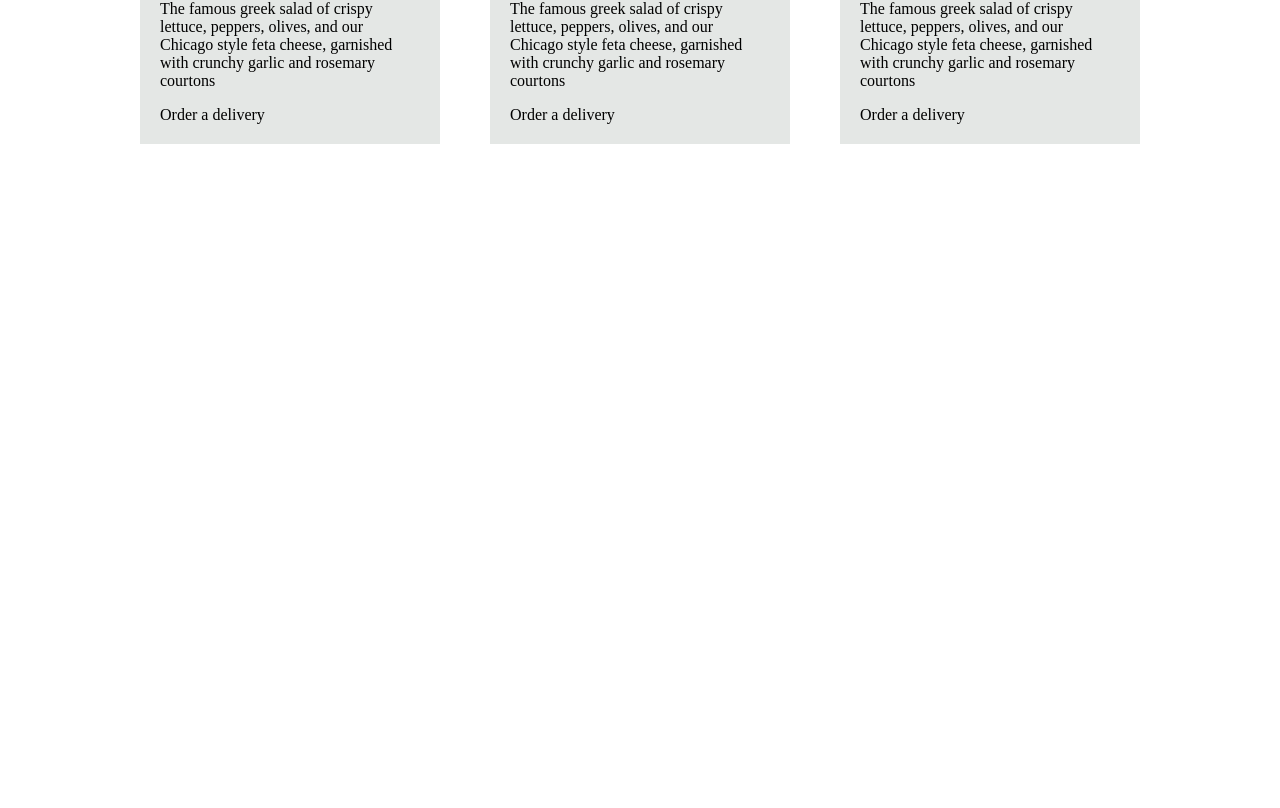
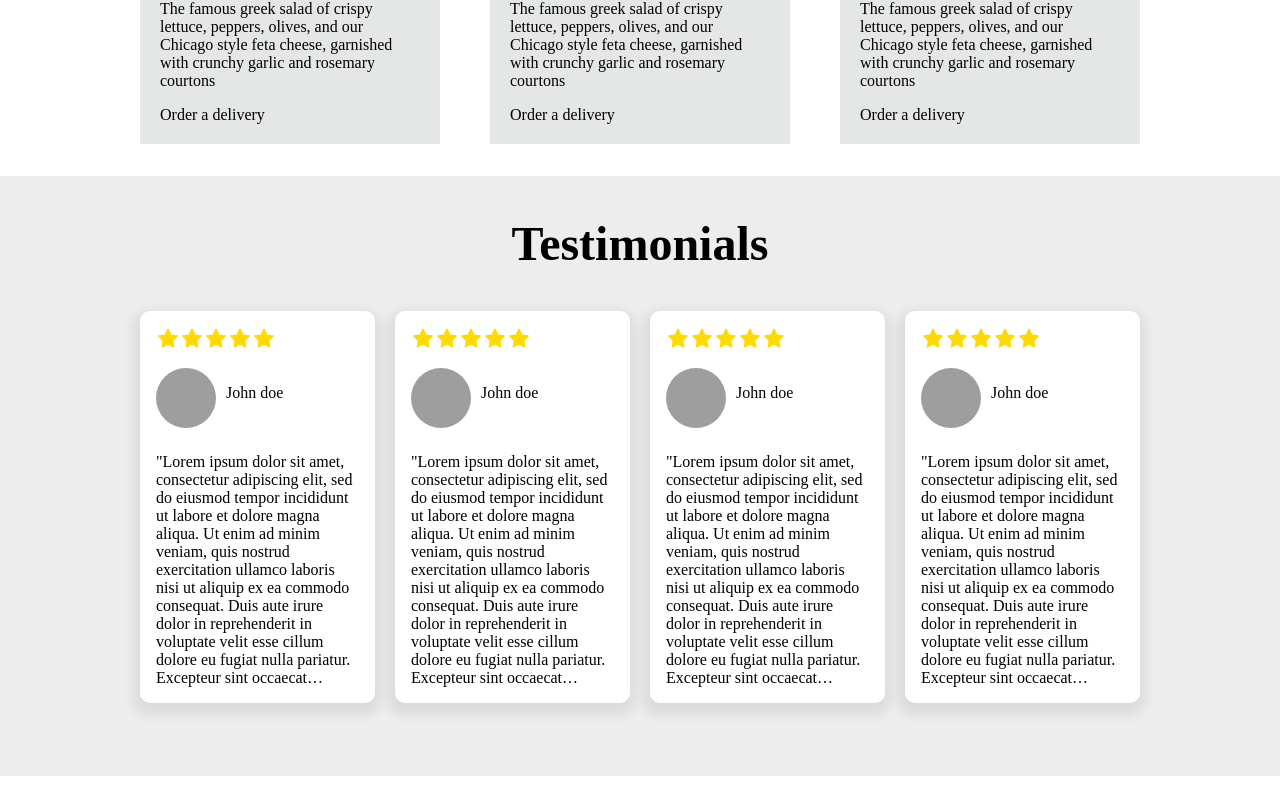
Before and after one commit to kennedy-f/meta-frontend-capstone, a React (Create React App) app: page / in a window 1280 px wide. Shown: the part 1173-1981 px from the top of the page. Before the commit the page ends 1349 px from the top, so only its background shows below. Built offline with nearby package versions, Linux system fonts and the light colour scheme; grey boxes are pictures that could not be loaded.

Commit message:
add: testimonial section

```diff
--- a/src/pages/home/home.tsx
+++ b/src/pages/home/home.tsx
@@ -1,11 +1,16 @@
 import React from "react";
-import { HeroSection, WeekSpecialsSection } from "./sections";
+import {
+  HeroSection,
+  TestimonialsSection,
+  WeekSpecialsSection,
+} from "./sections";
 
 export function Home() {
   return (
     <>
       <HeroSection />
       <WeekSpecialsSection />
+      <TestimonialsSection />
     </>
   );
 }
--- a/src/pages/home/sections/index.ts
+++ b/src/pages/home/sections/index.ts
@@ -1,2 +1,3 @@
 export * from "./hero";
 export * from "./week-specials";
+export * from "./testimonials";
--- /dev/null
+++ b/src/pages/home/sections/testimonials/index.ts
@@ -0,0 +1 @@
+export * from "./testimonials.section";
--- /dev/null
+++ b/src/pages/home/sections/testimonials/testimonial-card/index.ts
@@ -0,0 +1 @@
+export * from "./testimonial-card";
--- /dev/null
+++ b/src/pages/home/sections/testimonials/testimonial-card/testimonial-card.css
@@ -0,0 +1,23 @@
+.testimonial-card {
+  width: 250px;
+  height: 360px;
+  overflow: hidden;
+  background: #fff;
+  border-radius: 10px;
+  border-width: 0;
+  border-color: transparent;
+  display: flex;
+  flex-direction: column;
+  color: #000;
+  padding: 16px;
+  gap: 5px;
+  box-shadow: rgb(0 0 0 / 8%) -1px 6px 12px 6px;
+}
+
+.testimony {
+  display: -webkit-box;
+  max-width: 200px;
+  -webkit-line-clamp: 13;
+  -webkit-box-orient: vertical;
+  overflow: hidden;
+}
--- /dev/null
+++ b/src/pages/home/sections/testimonials/testimonial-card/testimonial-card.tsx
@@ -0,0 +1,48 @@
+import React from "react";
+import { AiFillStar } from "react-icons/ai";
+import "./testimonial-card.css";
+
+export function TestimonialCard() {
+  const FilledStart = () => {
+    return <AiFillStar color={"#fddb00"} fontSize={24} />;
+  };
+
+  return (
+    <div className={"testimonial-card"}>
+      <div style={{ marginBottom: 8 }}>
+        <FilledStart />
+        <FilledStart />
+        <FilledStart />
+        <FilledStart />
+        <FilledStart />
+      </div>
+      <div style={{ display: "flex", gap: 10 }}>
+        <div>
+          <img
+            src={
+              "https://www.gravatar.com/avatar/2c7d99fe281ecd3bcd65ab915bac6dd5?s=250"
+            }
+            alt={"John doe "}
+            width={60}
+            height={60}
+            style={{ borderRadius: 30 }}
+          />
+        </div>
+        <div>
+          <p style={{ color: "black", fontSize: 16 }}>John doe</p>
+        </div>
+      </div>
+      <article>
+        <p className={"testimony"}>
+          "Lorem ipsum dolor sit amet, consectetur adipiscing elit, sed do
+          eiusmod tempor incididunt ut labore et dolore magna aliqua. Ut enim ad
+          minim veniam, quis nostrud exercitation ullamco laboris nisi ut
+          aliquip ex ea commodo consequat. Duis aute irure dolor in
+          reprehenderit in voluptate velit esse cillum dolore eu fugiat nulla
+          pariatur. Excepteur sint occaecat cupidatat non proident, sunt in
+          culpa qui officia deserunt mollit anim id est laborum."
+        </p>
+      </article>
+    </div>
+  );
+}
--- /dev/null
+++ b/src/pages/home/sections/testimonials/testimonials.section.tsx
@@ -0,0 +1,28 @@
+import React from "react";
+import { TestimonialCard } from "pages/home/sections/testimonials/testimonial-card";
+
+export function TestimonialsSection() {
+  return (
+    <div
+      className={"container-xlg"}
+      style={{ background: "rgba(227,227,227,0.65)", height: 600 }}
+    >
+      <div
+        className={"container "}
+        style={{ display: "flex", flexDirection: "column" }}
+      >
+        <div>
+          <h2 style={{ color: "black", textAlign: "center", fontSize: 48 }}>
+            Testimonials
+          </h2>
+          <div style={{ display: "flex", flexDirection: "row", gap: 20 }}>
+            <TestimonialCard />
+            <TestimonialCard />
+            <TestimonialCard />
+            <TestimonialCard />
+          </div>
+        </div>
+      </div>
+    </div>
+  );
+}
```
